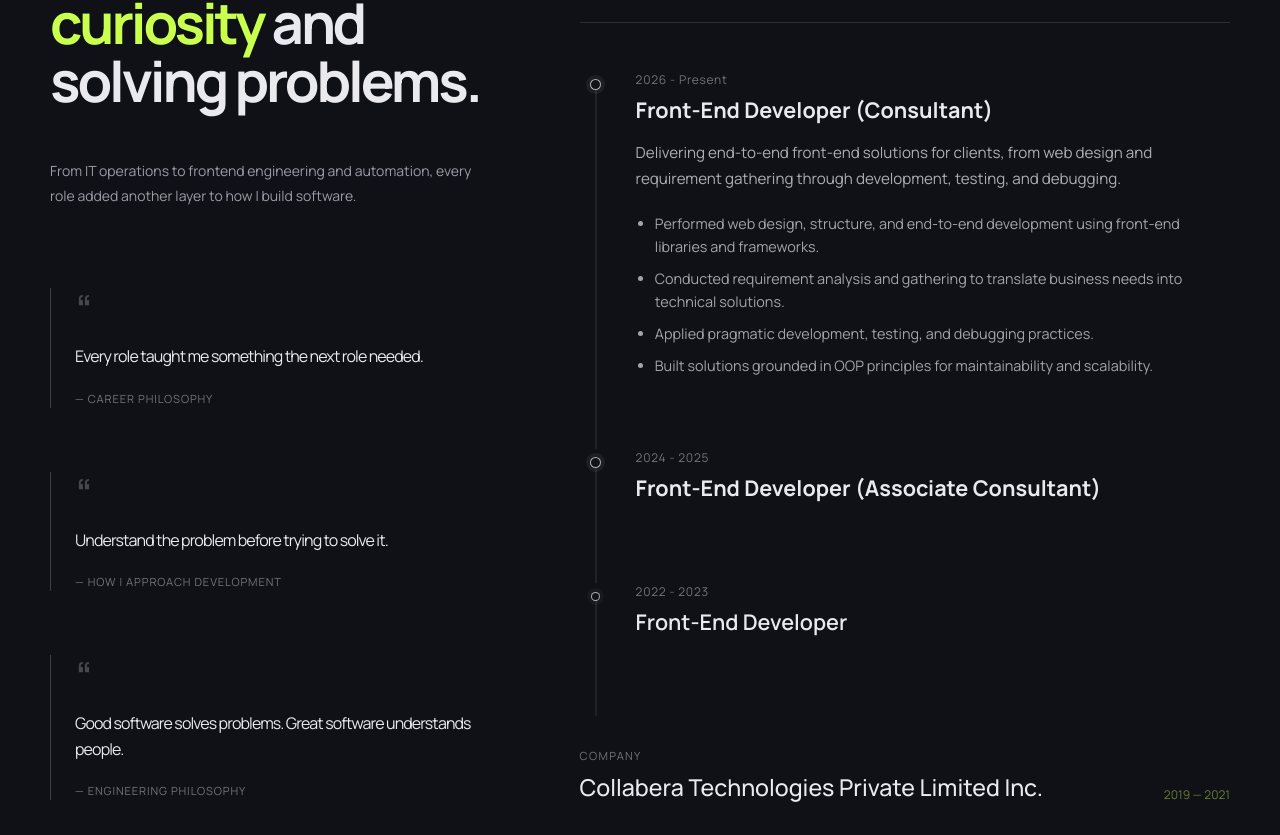
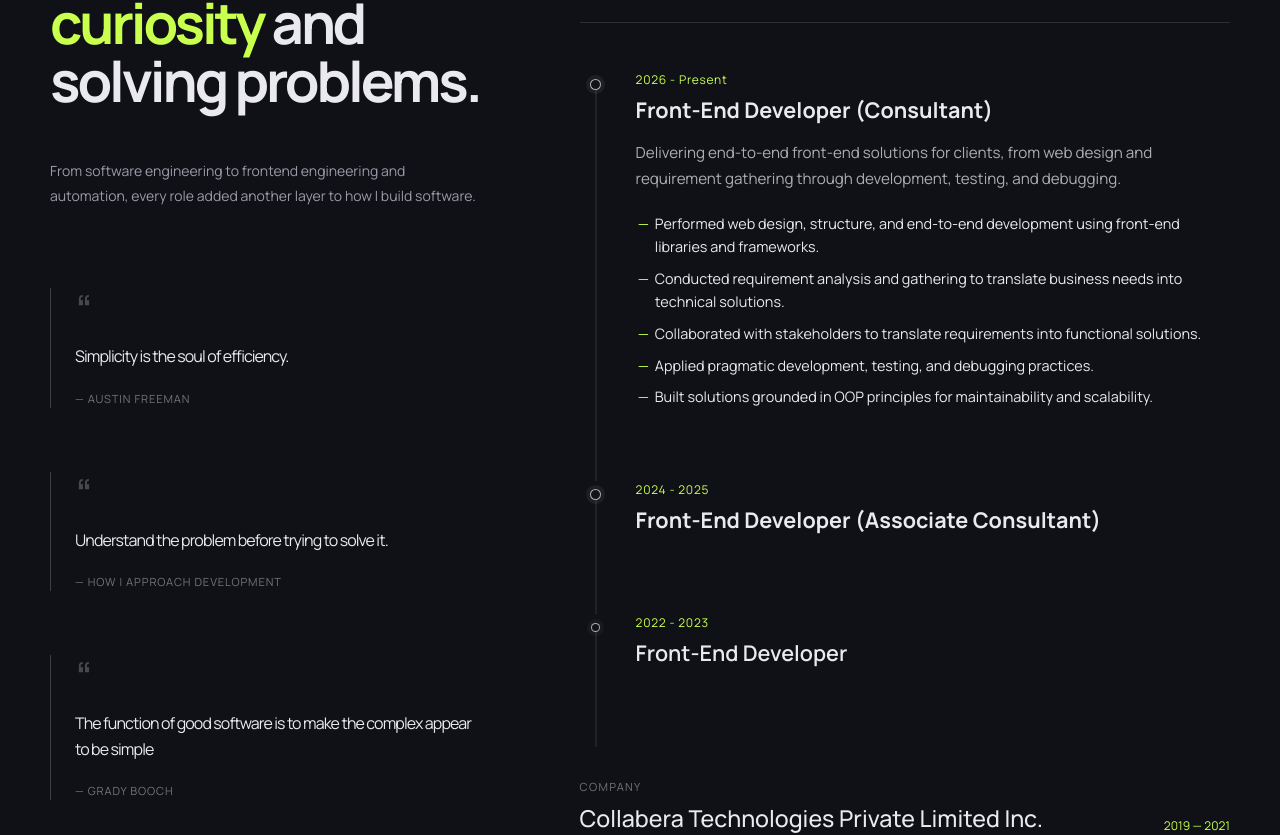
Before and after one commit to ehddvercabiten/myportfolio, a React (Vite) app: page / in a window 1280 px wide. Shown: the part 4027-4862 px from the top of the page. Built offline with nearby package versions, Linux system fonts and the light colour scheme.

Commit message:
Details added

```diff
--- a/src/App.tsx
+++ b/src/App.tsx
@@ -7,6 +7,7 @@ import {
   Code2,
   Database,
   Facebook,
+  FileUser,
   Github,
   Linkedin,
   Mail,
@@ -237,7 +238,7 @@ function App() {
                 </h2>
 
                 <p className="lead">
-                  From IT operations to frontend engineering and automation, every role
+                  From software engineering to frontend engineering and automation, every role
                   added another layer to how I build software.
                 </p>
 
@@ -307,7 +308,7 @@ function App() {
 
                             <div className="role-content">
                               <div className="role-period">
-                                {item.period}
+                                <em>{item.period}</em>
                               </div>
 
                               <h4>{item.role}</h4>
@@ -367,6 +368,7 @@ function App() {
               <a href={profile.linkedin} target="_blank" rel="noreferrer"><Linkedin size={18} /> LinkedIn</a>
               <a href={profile.upwork} target="_blank" rel="noreferrer"><Network size={18} /> Upwork</a>
               <a href={profile.facebook} target="_blank" rel="noreferrer"><Facebook size={18} /> Facebook</a>
+              <a href={profile.onlineResume} target="_blank" rel="noreferrer"><FileUser size={18} /> Resume</a>
             </div>
           </div>
         </section>
--- a/src/data.ts
+++ b/src/data.ts
@@ -13,6 +13,7 @@ export const profile = {
   linkedin: "https://www.linkedin.com/in/ehddver-cabiten",
   facebook: "https://www.facebook.com/sam32918/",
   upwork: "https://www.upwork.com/freelancers/~01c586a86de4f5ab8f",
+  onlineResume: "https://drive.google.com/file/d/1NjVg6M9NNPberncnC3GHfTBHP0znzVaM/view?usp=sharing",
   resume: "/resume.pdf",
   copyright: `© 2025 Ehddver Cabiten`,
 };
@@ -80,6 +81,7 @@ export const experience: Experience[] = [
     highlights: [
       "Performed web design, structure, and end-to-end development using front-end libraries and frameworks.",
       "Conducted requirement analysis and gathering to translate business needs into technical solutions.",
+      "Collaborated with stakeholders to translate requirements into functional solutions.",
       "Applied pragmatic development, testing, and debugging practices.",
       "Built solutions grounded in OOP principles for maintainability and scalability.",
     ],
@@ -96,6 +98,7 @@ export const experience: Experience[] = [
       "Conducted requirement analysis and gathering to translate business needs into technical solutions.",
       "Applied pragmatic development, testing, and debugging practices.",
       "Built solutions grounded in OOP principles for maintainability and scalability.",
+
     ],
     visible: true,
   },
@@ -117,7 +120,7 @@ export const experience: Experience[] = [
     role: "Front End Developer",
     company: "Collabera Technologies Private Limited Inc.",
     description:
-      "Started my journey at Lingaro, building a strong foundation in technical support, troubleshooting, and understanding how technology supports business operations.",
+      "Started my journey at Lingaro as a contractor, building a strong foundation in technical support, troubleshooting, and understanding how technology supports business operations.",
     highlights: [
       "Provided technical support and troubleshooting for business users.",
       "Investigated and resolved technical issues efficiently.",
@@ -182,16 +185,16 @@ export const experience: Experience[] = [
 
 export const experienceQuotes = [
   {
-    quote: "Every role taught me something the next role needed.",
-    attribution: "Career philosophy",
+    quote: "Simplicity is the soul of efficiency.",
+    attribution: "Austin Freeman",
   },
   {
     quote: "Understand the problem before trying to solve it.",
     attribution: "How I approach development",
   },
   {
-    quote: "Good software solves problems. Great software understands people.",
-    attribution: "Engineering philosophy",
+    quote: "The function of good software is to make the complex appear to be simple",
+    attribution: "Grady Booch",
   },
   {
     quote: "Keep learning. Keep building. Keep improving.",
--- a/src/styles.css
+++ b/src/styles.css
@@ -350,8 +350,6 @@ blockquote span { color: var(--muted); }
 .company-period {
   font-size: 0.75rem;
   white-space: nowrap;
-
-  opacity: 0.45;
 }
 
 
@@ -486,8 +484,6 @@ blockquote span { color: var(--muted); }
 
   font-size: 0.75rem;
   letter-spacing: 0.06em;
-
-  opacity: 0.45;
 }
 
 .role-content h4 {
@@ -517,12 +513,16 @@ blockquote span { color: var(--muted); }
 }
 
 .role-content li {
+  list-style-type: "—  ";
+
   margin-bottom: 0.55rem;
 
   font-size: 0.9rem;
   line-height: 1.6;
+}
 
-  opacity: 0.68;
+.role-content li::marker {
+  color: var(--accent);
 }
 
 
```
